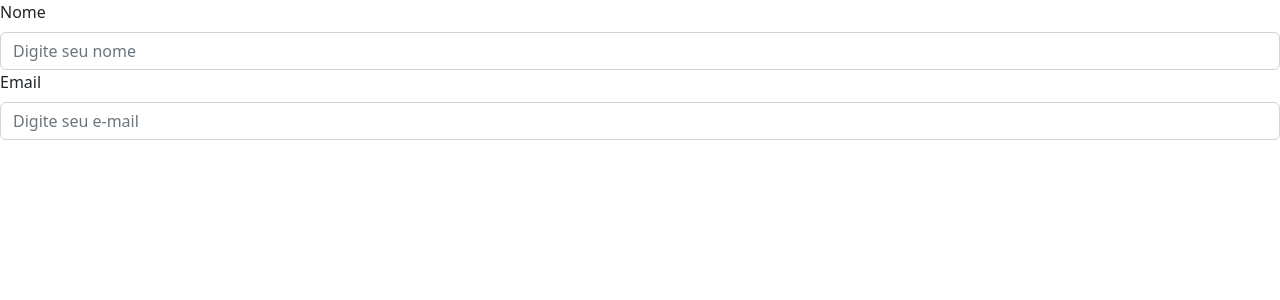
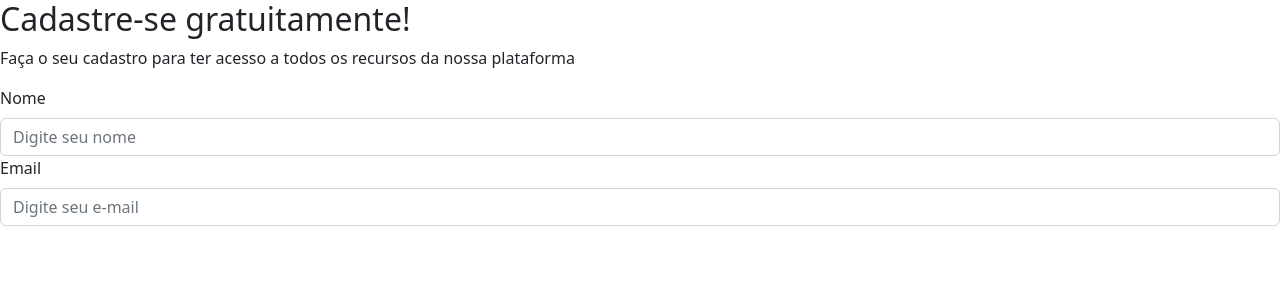
Before and after one commit to huitson-pereira/projCadastro-huitson, a React (Vite) app: page / in a window 1280 px wide. Shown: the top 300 px of the page. Built offline with nearby package versions, Linux system fonts and the light colour scheme.

Commit message:
Ex.7 - Criação de header em App.jsx

```diff
--- a/src/App.jsx
+++ b/src/App.jsx
@@ -10,6 +10,10 @@
 
   return (
     <div className="App">
+      <header>
+        <h2>Cadastre-se gratuitamente!</h2>
+        <p>Faça o seu cadastro para ter acesso a todos os recursos da nossa plataforma</p>
+      </header>
       <div>
             <form>
                 {/*aqui vai a regra para exibir o componente do passo atual*/}
```
